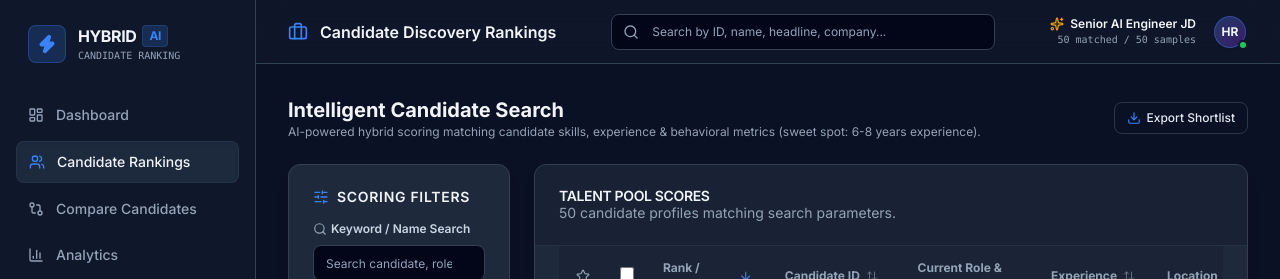
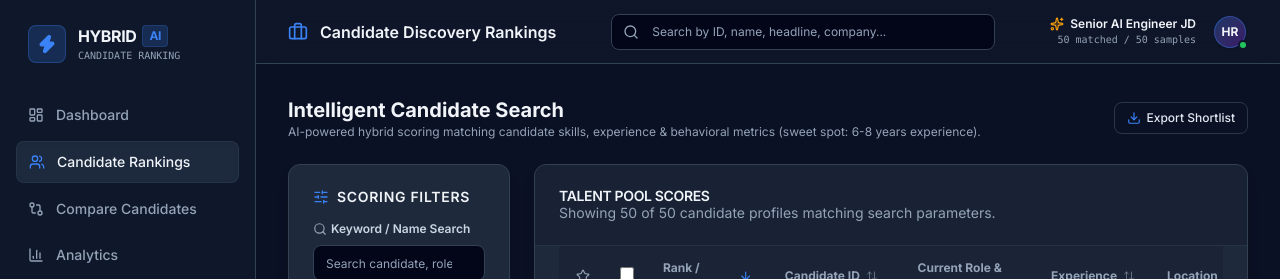
Before and after one commit to veereshovelab/Hybrid-AI-Candidate-Ranking-System, a Next.js app in the folder frontend/: page /rankings in a window 1280 px wide. Shown: the top 279 px of the page. Built offline with nearby package versions, Linux system fonts and the light colour scheme.

Commit message:
added active availablitiy filter badges

```diff
--- a/frontend/src/app/rankings/page.jsx
+++ b/frontend/src/app/rankings/page.jsx
@@ -35,6 +35,7 @@ import { QuickViewModal } from "@/components/ui/quick-view-modal";
 export default function Rankings() {
   const router = useRouter();
   const {
+    candidates,
     filteredCandidates,
     searchQuery,
     setSearchQuery,
@@ -430,9 +431,16 @@ export default function Rankings() {
           <Card className="overflow-hidden">
             <CardHeader className="flex flex-col sm:flex-row sm:items-center justify-between pb-4 gap-4 bg-slate-900/40 border-b border-border/50">
               <div>
-                <CardTitle className="text-sm font-bold tracking-tight uppercase">Talent Pool Scores</CardTitle>
+                <CardTitle className="text-sm font-bold tracking-tight uppercase flex items-center gap-2">
+                  Talent Pool Scores
+                  {activeFiltersCount > 0 && (
+                    <Badge variant="secondary" className="font-mono text-[10px]">
+                      {filteredCandidates.length}/{candidates.length}
+                    </Badge>
+                  )}
+                </CardTitle>
                 <CardDescription>
-                  {filteredCandidates.length} candidate profiles matching search parameters.
+                  Showing {filteredCandidates.length} of {candidates.length} candidate profiles matching search parameters.
                 </CardDescription>
               </div>
               <div className="flex flex-wrap gap-2 text-xs">
@@ -447,6 +455,18 @@ export default function Rankings() {
                   <Badge variant="warning" className="flex items-center gap-1">
                     Starred Only
                     <X className="h-3 w-3 cursor-pointer" onClick={() => setStarredOnly(false)} />
+                  </Badge>
+                )}
+                {openToWorkOnly && (
+                  <Badge variant="success" className="flex items-center gap-1">
+                    Open to Work
+                    <X className="h-3 w-3 cursor-pointer" onClick={() => setOpenToWorkOnly(false)} />
+                  </Badge>
+                )}
+                {willingToRelocateOnly && (
+                  <Badge variant="warning" className="flex items-center gap-1">
+                    Relocate Only
+                    <X className="h-3 w-3 cursor-pointer" onClick={() => setWillingToRelocateOnly(false)} />
                   </Badge>
                 )}
                 {minExperience > 0 && (
```
